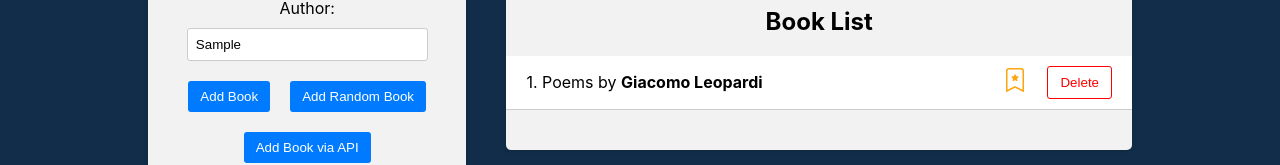
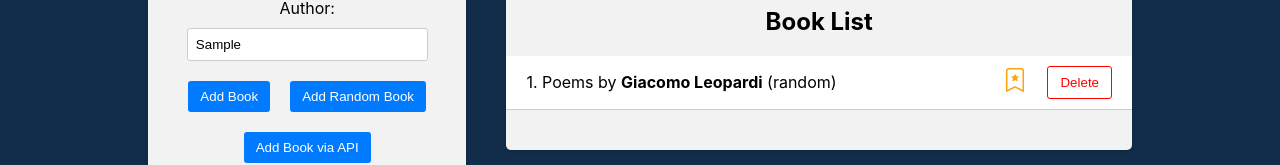
Before and after one commit to Elisei-Trifan/Book-Library-App, a React (Create React App) app in the folder frontend/: page / in a window 1280 px wide. Both pictures are taken after typing "Sample", "Sample" into the empty fields and a click on the button "Add Random Book". Shown: the part 286-451 px from the top of the page. Built offline with nearby package versions, Linux system fonts and the light colour scheme.

Commit message:
source of adding book

```diff
--- a/frontend/src/component/BookForm/BookForm.js
+++ b/frontend/src/component/BookForm/BookForm.js
@@ -15,7 +15,7 @@
     const randomIndex = Math.floor(Math.random() * booksData.length)
     const randomBook = booksData[randomIndex]
 
-    const randomBookId = createBookWithId(randomBook)
+    const randomBookId = createBookWithId(randomBook, 'random')
 
     dispatch(addBook(randomBookId))
   }
@@ -24,9 +24,8 @@
     e.preventDefault()
 
     if (title && author) {
-      const book = createBookWithId({ title, author })
+      const book = createBookWithId({ title, author }, 'manual')
       dispatch(addBook(book))
-
       setTitle('')
       setAuthor('')
     }
@@ -34,9 +33,9 @@
 
   const handleRandomBookViaAPI = async () => {
     try {
-      const res = await axios.get('http://localhost:5000/random-book')
+      const res = await axios.get('http://localhost:4000/random-book')
       if (res.data && res.data.title && res.data.author) {
-        dispatch(addBook(res.data))
+        dispatch(addBook(createBookWithId(res.data, 'API')))
       }
     } catch (error) {
       console.log('Error fetching random book', error)
--- a/frontend/src/component/BookList/BookList.js
+++ b/frontend/src/component/BookList/BookList.js
@@ -63,7 +63,8 @@
             <li key={book.id}>
               <div className="book-info">
                 {++index}. {highlightMatch(book.title, titleFilter)} by{' '}
-                <strong>{highlightMatch(book.author, authorFilter)}</strong>
+                <strong>{highlightMatch(book.author, authorFilter)}</strong> (
+                {book.source})
               </div>
               <div className="book-actions">
                 <span onClick={() => handleToggleRandom(book.id)}>
--- a/frontend/src/utils/createBookWithID.js
+++ b/frontend/src/utils/createBookWithID.js
@@ -1,8 +1,9 @@
 import { v4 as uuidv4 } from 'uuid'
 
-const createBookWithId = (book) => {
+const createBookWithId = (book, source) => {
   return {
     ...book,
+    source,
     isFavorite: false,
     id: uuidv4(),
   }
```
